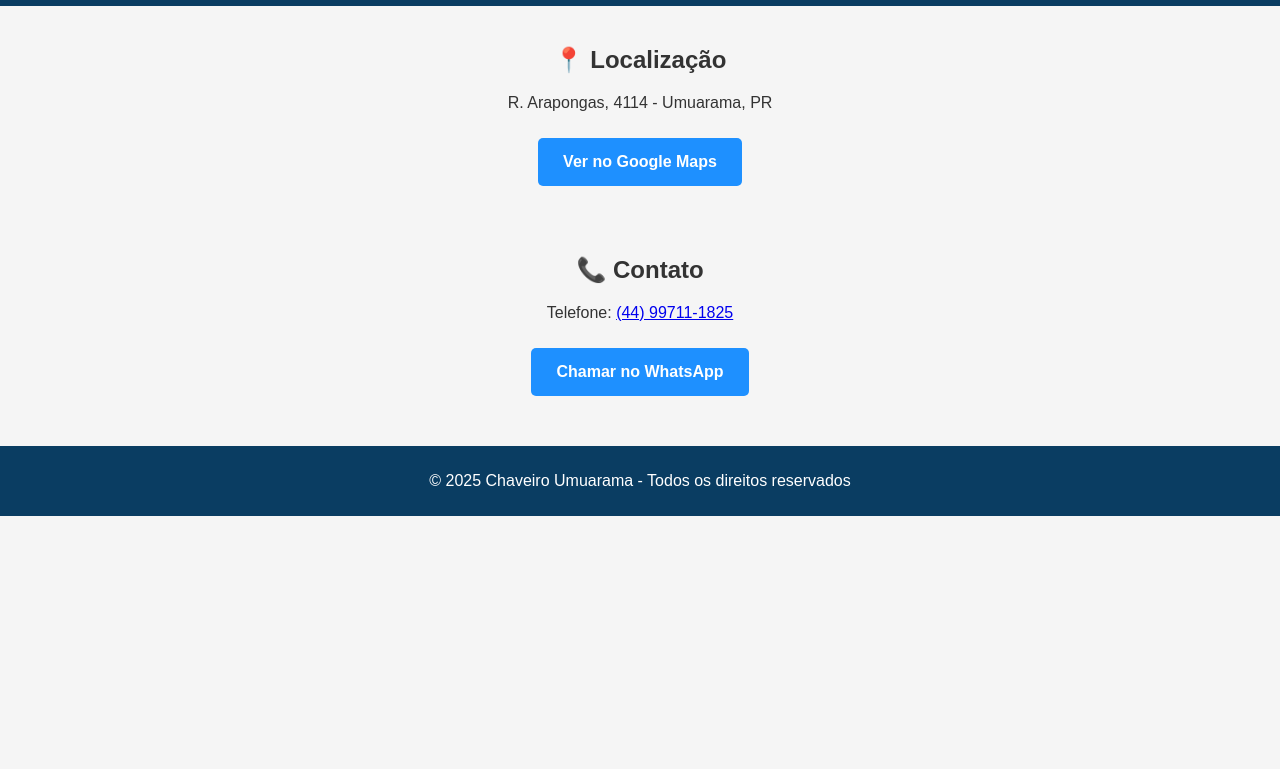
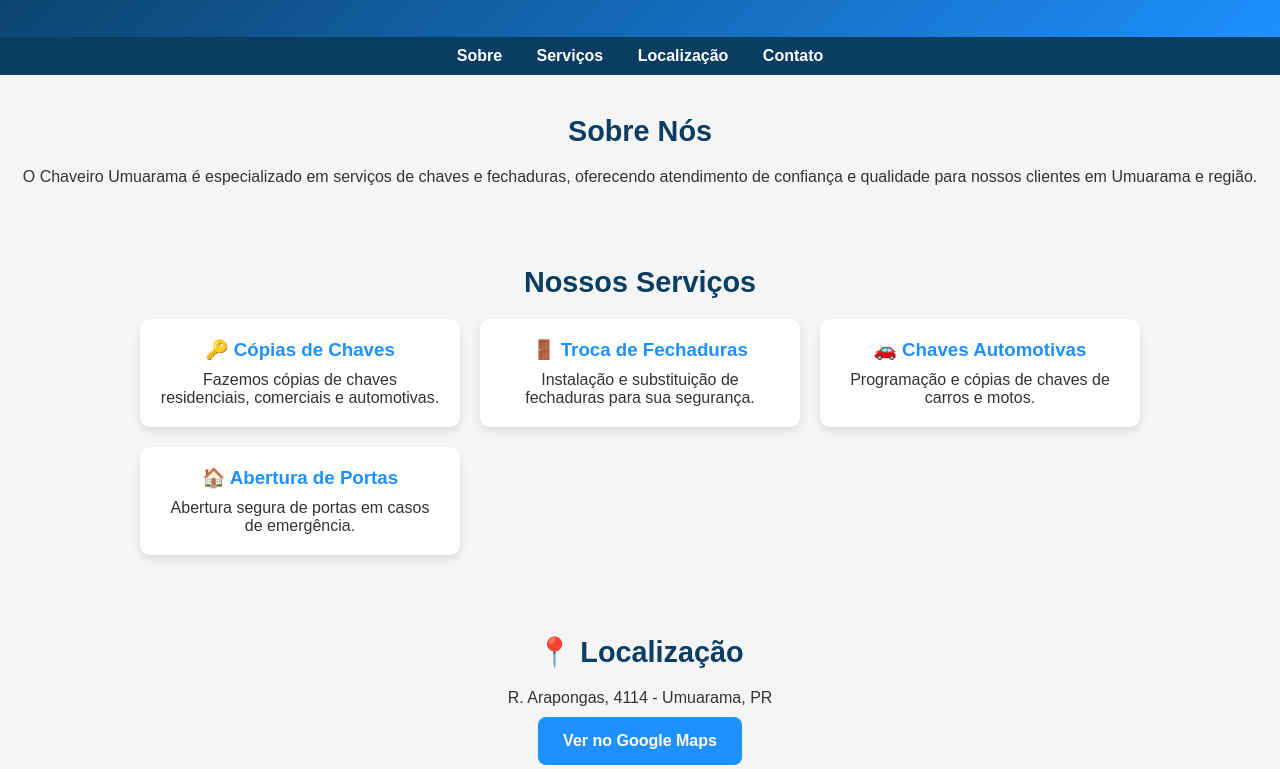
Before and after one commit to diogo0545/chaveiro-umuarama, a plain HTML site: page index.html in a window 1280 px wide. Shown: the part 122-891 px from the top of the page. Before the commit the page ends 800 px from the top, so only its background shows below. Drawn offline with Linux system fonts and the light colour scheme.

```diff
--- a/index.html
+++ b/index.html
@@ -5,24 +5,51 @@
   <meta name="viewport" content="width=device-width, initial-scale=1.0">
   <title>Chaveiro Umuarama</title>
   <style>
+    * {
+      margin: 0;
+      padding: 0;
+      box-sizing: border-box;
+    }
     body {
       font-family: Arial, sans-serif;
-      margin: 0;
-      padding: 0;
       background: #f5f5f5;
       color: #333;
+    }
+    header {
+      background: linear-gradient(135deg, #0a3d62, #1e90ff);
+      color: white;
+      text-align: center;
+      padding: 40px 20px;
+    }
+    header h1 {
+      font-size: 2.5rem;
+    }
+    header p {
+      font-size: 1.2rem;
+      margin-top: 10px;
+    }
+    nav {
+      background: #0a3d62;
+      padding: 10px;
       text-align: center;
     }
-    header {
-      background: #0a3d62;
+    nav a {
       color: white;
-      padding: 20px;
+      margin: 0 15px;
+      text-decoration: none;
+      font-weight: bold;
     }
-    header h1 {
-      margin: 0;
+    nav a:hover {
+      text-decoration: underline;
     }
     section {
-      padding: 20px;
+      padding: 40px 20px;
+      text-align: center;
+    }
+    section h2 {
+      margin-bottom: 20px;
+      font-size: 1.8rem;
+      color: #0a3d62;
     }
     .btn {
       display: inline-block;
@@ -31,8 +58,9 @@
       background: #1e90ff;
       color: white;
       text-decoration: none;
-      border-radius: 5px;
+      border-radius: 8px;
       font-weight: bold;
+      transition: 0.3s;
     }
     .btn:hover {
       background: #005fcb;
@@ -40,8 +68,26 @@
     footer {
       background: #0a3d62;
       color: white;
-      padding: 10px;
+      text-align: center;
+      padding: 15px;
       margin-top: 20px;
+    }
+    .servicos {
+      display: grid;
+      grid-template-columns: repeat(auto-fit, minmax(250px, 1fr));
+      gap: 20px;
+      max-width: 1000px;
+      margin: auto;
+    }
+    .card {
+      background: white;
+      padding: 20px;
+      border-radius: 10px;
+      box-shadow: 0 4px 8px rgba(0,0,0,0.1);
+    }
+    .card h3 {
+      margin-bottom: 10px;
+      color: #1e90ff;
     }
   </style>
 </head>
@@ -51,13 +97,47 @@
     <p>Soluções rápidas e seguras em chaves e fechaduras</p>
   </header>
 
-  <section>
+  <nav>
+    <a href="#sobre">Sobre</a>
+    <a href="#servicos">Serviços</a>
+    <a href="#localizacao">Localização</a>
+    <a href="#contato">Contato</a>
+  </nav>
+
+  <section id="sobre">
+    <h2>Sobre Nós</h2>
+    <p>O Chaveiro Umuarama é especializado em serviços de chaves e fechaduras, oferecendo atendimento de confiança e qualidade para nossos clientes em Umuarama e região.</p>
+  </section>
+
+  <section id="servicos">
+    <h2>Nossos Serviços</h2>
+    <div class="servicos">
+      <div class="card">
+        <h3>🔑 Cópias de Chaves</h3>
+        <p>Fazemos cópias de chaves residenciais, comerciais e automotivas.</p>
+      </div>
+      <div class="card">
+        <h3>🚪 Troca de Fechaduras</h3>
+        <p>Instalação e substituição de fechaduras para sua segurança.</p>
+      </div>
+      <div class="card">
+        <h3>🚗 Chaves Automotivas</h3>
+        <p>Programação e cópias de chaves de carros e motos.</p>
+      </div>
+      <div class="card">
+        <h3>🏠 Abertura de Portas</h3>
+        <p>Abertura segura de portas em casos de emergência.</p>
+      </div>
+    </div>
+  </section>
+
+  <section id="localizacao">
     <h2>📍 Localização</h2>
     <p>R. Arapongas, 4114 - Umuarama, PR</p>
     <a class="btn" href="https://maps.google.com/?q=R.+Arapongas,+4114,+Umuarama,+PR" target="_blank">Ver no Google Maps</a>
   </section>
 
-  <section>
+  <section id="contato">
     <h2>📞 Contato</h2>
     <p>Telefone: <a href="tel:+5544997111825">(44) 99711-1825</a></p>
     <a class="btn" href="https://wa.me/5544997111825" target="_blank">Chamar no WhatsApp</a>
```
